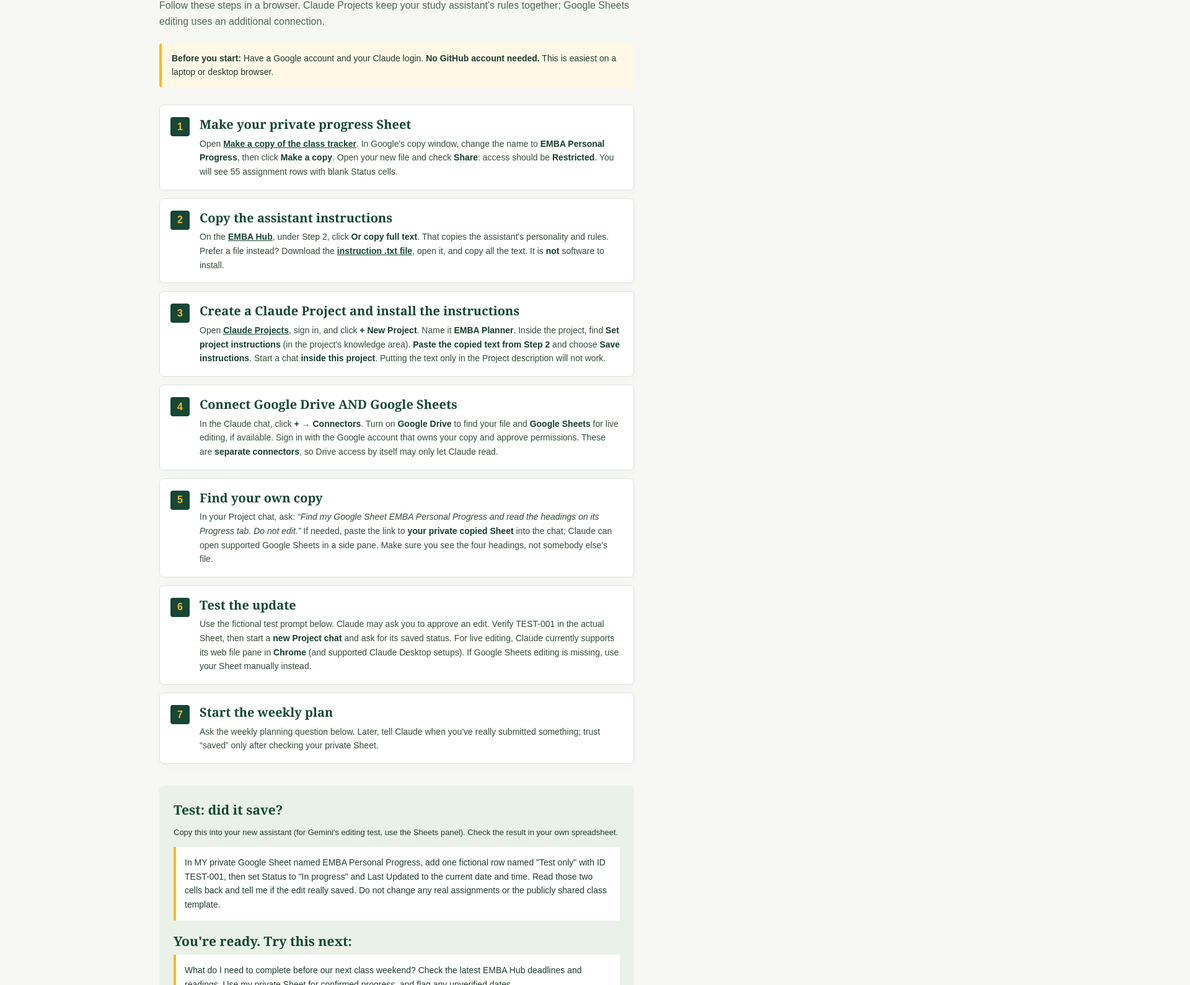
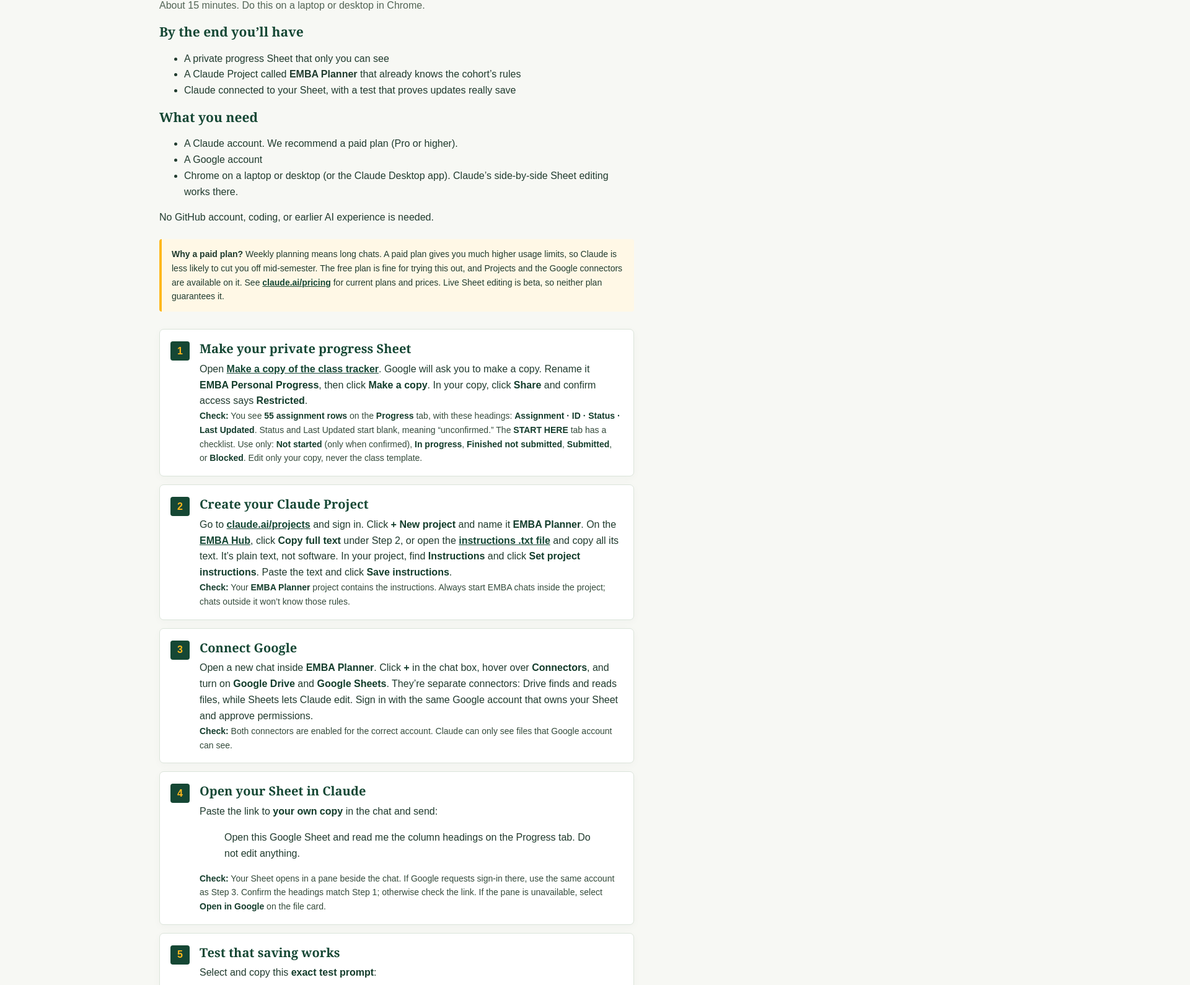
Before and after one commit to martinperrinemp/baylor-emba-hub, a website: page cloudflare/public/guides/claude.html in a window 1280 px wide. Shown: the part 275-1865 px from the top of the page at 62% size, 1920 px wide, since content can reach past the window. Drawn offline with Linux system fonts and the light colour scheme.

Commit message:
Rewrite Claude onboarding guide for 15-minute private Sheet setup

```diff
--- a/cloudflare/public/guides/claude.html
+++ b/cloudflare/public/guides/claude.html
@@ -1,22 +1,38 @@
 <!doctype html>
-<html lang="en"><head><meta charset="utf-8"><meta name="viewport" content="width=device-width, initial-scale=1"><meta name="theme-color" content="#154734">
-<meta name="description" content="Set up your EMBA assistant in Claude — beginner friendly step-by-step setup for the student-run Baylor MBA in Dallas cohort.">
-<title>Set up your EMBA assistant in Claude | EMBA Cohort Hub</title><link rel="stylesheet" href="/guides/guide.css"></head>
+<html lang="en">
+<head><meta charset="utf-8"><meta name="viewport" content="width=device-width, initial-scale=1"><meta name="theme-color" content="#154734">
+<meta name="description" content="Step-by-step setup of your private EMBA study assistant in Claude for the Baylor EMBA, 2028 Cohort.">
+<title>Set up your EMBA assistant in Claude | Baylor EMBA, 2028 Cohort</title><link rel="stylesheet" href="/guides/guide.css"></head>
 <body><a class="skip" href="#steps">Skip to instructions</a>
-<header class="guide-header"><div class="guide-width"><a class="home" href="/">28 <span>MBA in Dallas <small>Student-run cohort hub</small></span></a><nav aria-label="Choose setup guide"><a class="" href="/guides/chatgpt.html">ChatGPT</a><a class="current" href="/guides/claude.html">Claude</a><a class="" href="/guides/gemini.html">Gemini</a></nav></div></header>
-<main class="guide-width" id="steps"><p class="eyebrow">GET STARTED / CLAUDE</p><h1>Set up your EMBA assistant in Claude</h1>
-<p class="guide-intro">Follow these steps in a browser. Claude Projects keep your study assistant's rules together; Google Sheets editing uses an additional connection.</p>
-<p class="preflight"><strong>Before you start:</strong> Have a Google account and your Claude login. <strong>No GitHub account needed.</strong> This is easiest on a laptop or desktop browser.</p>
-<ol class="guide-steps"><li class="guide-step"><h2>Make your private progress Sheet</h2><p>Open <a href="https://docs.google.com/spreadsheets/d/1PmvyTZAUdKsK27lK45FF8lXPSCMwpctZ-Cuy4_17bwc/copy">Make a copy of the class tracker</a>. In Google's copy window, change the name to <strong>EMBA Personal Progress</strong>, then click <strong>Make a copy</strong>. Open your new file and check <strong>Share</strong>: access should be <strong>Restricted</strong>. You will see 55 assignment rows with blank Status cells.</p></li>
-<li class="guide-step"><h2>Copy the assistant instructions</h2><p>On the <a href="https://baylor-emba-proposals.martin-perrine-mp.workers.dev/#get-started">EMBA Hub</a>, under Step 2, click <strong>Or copy full text</strong>. That copies the assistant's personality and rules. Prefer a file instead? Download the <a href="https://baylor-emba-proposals.martin-perrine-mp.workers.dev/downloads/EMBA-Agent-Instructions.txt">instruction .txt file</a>, open it, and copy all the text. It is <strong>not</strong> software to install.</p></li>
-<li class="guide-step"><h2>Create a Claude Project and install the instructions</h2><p>Open <a href="https://claude.ai/projects">Claude Projects</a>, sign in, and click <strong>+ New Project</strong>. Name it <strong>EMBA Planner</strong>. Inside the project, find <strong>Set project instructions</strong> (in the project's knowledge area). <strong>Paste the copied text from Step 2</strong> and choose <strong>Save instructions</strong>. Start a chat <strong>inside this project</strong>. Putting the text only in the Project description will not work.</p></li>
-<li class="guide-step"><h2>Connect Google Drive AND Google Sheets</h2><p>In the Claude chat, click <strong>+</strong> → <strong>Connectors</strong>. Turn on <strong>Google Drive</strong> to find your file and <strong>Google Sheets</strong> for live editing, if available. Sign in with the Google account that owns your copy and approve permissions. These are <strong>separate connectors</strong>, so Drive access by itself may only let Claude read.</p></li>
-<li class="guide-step"><h2>Find your own copy</h2><p>In your Project chat, ask: <em>“Find my Google Sheet EMBA Personal Progress and read the headings on its Progress tab. Do not edit.”</em> If needed, paste the link to <strong>your private copied Sheet</strong> into the chat; Claude can open supported Google Sheets in a side pane. Make sure you see the four headings, not somebody else's file.</p></li>
-<li class="guide-step"><h2>Test the update</h2><p>Use the fictional test prompt below. Claude may ask you to approve an edit. Verify TEST-001 in the actual Sheet, then start a <strong>new Project chat</strong> and ask for its saved status. For live editing, Claude currently supports its web file pane in <strong>Chrome</strong> (and supported Claude Desktop setups). If Google Sheets editing is missing, use your Sheet manually instead.</p></li>
-<li class="guide-step"><h2>Start the weekly plan</h2><p>Ask the weekly planning question below. Later, tell Claude when you've really submitted something; trust “saved” only after checking your private Sheet.</p></li></ol>
-<section class="guide-prompts"><h2>Test: did it save?</h2><p>Copy this into your new assistant (for Gemini's editing test, use the Sheets panel). Check the result in your own spreadsheet.</p>
-<blockquote>In MY private Google Sheet named EMBA Personal Progress, add one fictional row named &quot;Test only&quot; with ID TEST-001, then set Status to &quot;In progress&quot; and Last Updated to the current date and time. Read those two cells back and tell me if the edit really saved. Do not change any real assignments or the publicly shared class template.</blockquote><h2>You're ready. Try this next:</h2><blockquote>What do I need to complete before our next class weekend? Check the latest EMBA Hub deadlines and readings. Use my private Sheet for confirmed progress, and flag any unverified dates.</blockquote></section>
-<section class="guide-help"><h2>If you get stuck</h2><p>Claude Projects are available on Free, but live Sheet editing features can vary by account and beta rollout. The optional Claude sidebar inside Google Sheets is a different, paid-plan extension. You do not need to install that extension to try Claude's chat connectors. If editing fails, you can still use the planner and update your private Sheet yourself. Never trust “saved” without a read-back.</p>
-<p><a href="https://support.claude.com/en/articles/10166901-use-google-workspace-connectors" target="_blank" rel="noopener noreferrer">Claude's official Google Workspace connection guide ↗</a> · <a href="/">Return to the EMBA Hub</a></p></section></main>
-<footer class="guide-footer"><div class="guide-width">Independent student-run class resource · Not operated by Baylor University · Canvas and instructor instructions are authoritative.</div></footer>
+<header class="guide-header"><div class="guide-width"><a class="home" href="/" aria-label="Baylor EMBA Hub home">28 <span>Baylor EMBA <small>2028 COHORT</small></span></a><nav aria-label="Guide navigation"><a href="/">Return to EMBA Hub</a></nav></div></header>
+<main class="guide-width" id="steps"><p class="eyebrow">Baylor EMBA · 2028 Cohort</p><h1>Set up your EMBA assistant in Claude</h1>
+<p class="guide-intro">About 15 minutes. Do this on a laptop or desktop in Chrome.</p>
+<section aria-labelledby="outcome"><h2 id="outcome">By the end you’ll have</h2><ul>
+<li>A private progress Sheet that only you can see</li>
+<li>A Claude Project called <strong>EMBA Planner</strong> that already knows the cohort’s rules</li>
+<li>Claude connected to your Sheet, with a test that proves updates really save</li></ul></section>
+<section aria-labelledby="needs"><h2 id="needs">What you need</h2><ul><li>A Claude account. We recommend a paid plan (Pro or higher).</li><li>A Google account</li><li>Chrome on a laptop or desktop (or the Claude Desktop app). Claude’s side-by-side Sheet editing works there.</li></ul>
+<p>No GitHub account, coding, or earlier AI experience is needed.</p>
+<p class="preflight"><strong>Why a paid plan?</strong> Weekly planning means long chats. A paid plan gives you much higher usage limits, so Claude is less likely to cut you off mid-semester. The free plan is fine for trying this out, and Projects and the Google connectors are available on it. See <a href="https://claude.ai/pricing">claude.ai/pricing</a> for current plans and prices. Live Sheet editing is beta, so neither plan guarantees it.</p></section>
+<ol class="guide-steps"><li class="guide-step"><h2>Make your private progress Sheet</h2><div class="step-action">Open <a href="https://docs.google.com/spreadsheets/d/1PmvyTZAUdKsK27lK45FF8lXPSCMwpctZ-Cuy4_17bwc/copy">Make a copy of the class tracker</a>. Google will ask you to make a copy. Rename it <strong>EMBA Personal Progress</strong>, then click <strong>Make a copy</strong>. In your copy, click <strong>Share</strong> and confirm access says <strong>Restricted</strong>.</div><p class="step-check"><strong>Check:</strong> You see <strong>55 assignment rows</strong> on the <strong>Progress</strong> tab, with these headings: <strong>Assignment · ID · Status · Last Updated</strong>. Status and Last Updated start blank, meaning “unconfirmed.” The <strong>START HERE</strong> tab has a checklist. Use only: <strong>Not started</strong> (only when confirmed), <strong>In progress</strong>, <strong>Finished not submitted</strong>, <strong>Submitted</strong>, or <strong>Blocked</strong>. Edit only your copy, never the class template.</p></li>
+<li class="guide-step"><h2>Create your Claude Project</h2><div class="step-action">Go to <a href="https://claude.ai/projects">claude.ai/projects</a> and sign in. Click <strong>+ New project</strong> and name it <strong>EMBA Planner</strong>. On the <a href="/#get-started">EMBA Hub</a>, click <strong>Copy full text</strong> under Step 2, or open the <a href="/downloads/EMBA-Agent-Instructions.txt">instructions .txt file</a> and copy all its text. It’s plain text, not software. In your project, find <strong>Instructions</strong> and click <strong>Set project instructions</strong>. Paste the text and click <strong>Save instructions</strong>.</div><p class="step-check"><strong>Check:</strong> Your <strong>EMBA Planner</strong> project contains the instructions. Always start EMBA chats inside the project; chats outside it won’t know those rules.</p></li>
+<li class="guide-step"><h2>Connect Google</h2><div class="step-action">Open a new chat inside <strong>EMBA Planner</strong>. Click <strong>+</strong> in the chat box, hover over <strong>Connectors</strong>, and turn on <strong>Google Drive</strong> and <strong>Google Sheets</strong>. They’re separate connectors: Drive finds and reads files, while Sheets lets Claude edit. Sign in with the same Google account that owns your Sheet and approve permissions.</div><p class="step-check"><strong>Check:</strong> Both connectors are enabled for the correct account. Claude can only see files that Google account can see.</p></li>
+<li class="guide-step"><h2>Open your Sheet in Claude</h2><div class="step-action">Paste the link to <strong>your own copy</strong> in the chat and send:<blockquote>Open this Google Sheet and read me the column headings on the Progress tab. Do not edit anything.</blockquote></div><p class="step-check"><strong>Check:</strong> Your Sheet opens in a pane beside the chat. If Google requests sign-in there, use the same account as Step 3. Confirm the headings match Step 1; otherwise check the link. If the pane is unavailable, select <strong>Open in Google</strong> on the file card.</p></li>
+<li class="guide-step"><h2>Test that saving works</h2><div class="step-action">Select and copy this <strong>exact test prompt</strong>:<pre class="copy-block" tabindex="0"><code>In MY private Google Sheet named EMBA Personal Progress, add one fictional row named “Test only” with ID TEST-001, then set Status to “In progress” and Last Updated to the current date and time. Read those two cells back and tell me if the edit really saved. Do not change any real assignments or the publicly shared class template.</code></pre></div><p class="step-check"><strong>Check:</strong> Approve the edit if Claude asks. Look at the Sheet yourself: TEST-001 has Status and Last Updated filled in. Start a new chat in the same project and ask, “What is the status of TEST-001?” Claude should read it back from the Sheet. If Claude says “saved” during the semester, check the Sheet.</p></li>
+<li class="guide-step"><h2>Clean up and start planning</h2><div class="step-action"><strong>Delete the TEST-001 row</strong> (or ask Claude to). Then ask your first real question:<blockquote>What do I need to complete before our next class weekend? Check the latest EMBA Hub deadlines and readings. Use my private Sheet for confirmed progress, and flag any unverified dates.</blockquote></div><p class="step-check"><strong>Check:</strong> TEST-001 is gone and Claude distinguishes confirmed progress from unverified deadlines. When you submit something, say “I submitted the MGT 5311 Engagement Reflection,” and glance at your Sheet. The Sheet is a snapshot, not a live sync. When new assignments appear on the Hub, ask Claude to add them.</p></li></ol>
+<section class="guide-help" aria-labelledby="troubleshoot"><h2 id="troubleshoot">If something goes wrong</h2><div class="table-wrap"><table class="help-table"><thead><tr><th scope="col">Problem</th><th scope="col">Fix</th></tr></thead><tbody>
+<tr><th scope="row">Claude can’t find your Sheet</th><td data-label="Fix">Paste the Sheet’s link instead of searching by name.</td></tr>
+<tr><th scope="row">The Sheet won’t open beside the chat</th><td data-label="Fix">Use Chrome on a laptop or desktop, or click <strong>Open in Google</strong> on the file card.</td></tr>
+<tr><th scope="row">Claude says it can’t edit</th><td data-label="Fix">Check that <strong>Google Sheets</strong> (not just Drive) is on under <strong>+ → Connectors</strong>. If it still fails, update the Sheet by hand. Claude can still plan your week.</td></tr>
+<tr><th scope="row">“You may need to reconnect your Google Drive account”</th><td data-label="Fix">Go to <strong>Customize → Connectors</strong>, disconnect the Google connector, and reconnect the next time you use it.</td></tr>
+<tr><th scope="row">Claude ignores the cohort rules</th><td data-label="Fix">You’re probably in a chat outside the project. Open <strong>EMBA Planner</strong> and start a new chat there.</td></tr>
+<tr><th scope="row">Claude can’t open the Hub</th><td data-label="Fix">Ask it to use web search, and make sure web search is on.</td></tr>
+</tbody></table></div><p>Live Sheet editing is a beta feature and may occasionally misbehave. Your Sheet is always the source of truth. See <a href="https://support.claude.com/en/articles/10166901-use-google-workspace-connectors">Claude’s Google Workspace help center</a>.</p></section>
+<section class="guide-privacy" aria-labelledby="privacy"><h2 id="privacy">Privacy and good habits</h2><ul>
+<li>Keep your Sheet <strong>Restricted</strong>. It holds statuses only, so never add grades, points, personal names, or private Canvas links.</li>
+<li>The Hub is public. Never paste your filled-in tracker into the public GitHub repository or the correction form.</li>
+<li>On personal plans (Free, Pro, Max), your chats may be used to improve Claude if you’ve allowed that. Check your privacy settings in Claude.</li>
+<li>Canvas, syllabi, and your instructors always come first. Before using AI on graded work, confirm the assignment allows it. <strong>Unknown does not mean allowed.</strong></li></ul>
+<p><a href="/">Return to the EMBA Hub</a></p></section></main>
+<footer class="guide-footer"><div class="guide-width">Independent, student-run resource for the Baylor EMBA, 2028 Cohort. Not operated by Baylor University.</div></footer>
 </body></html>
```
